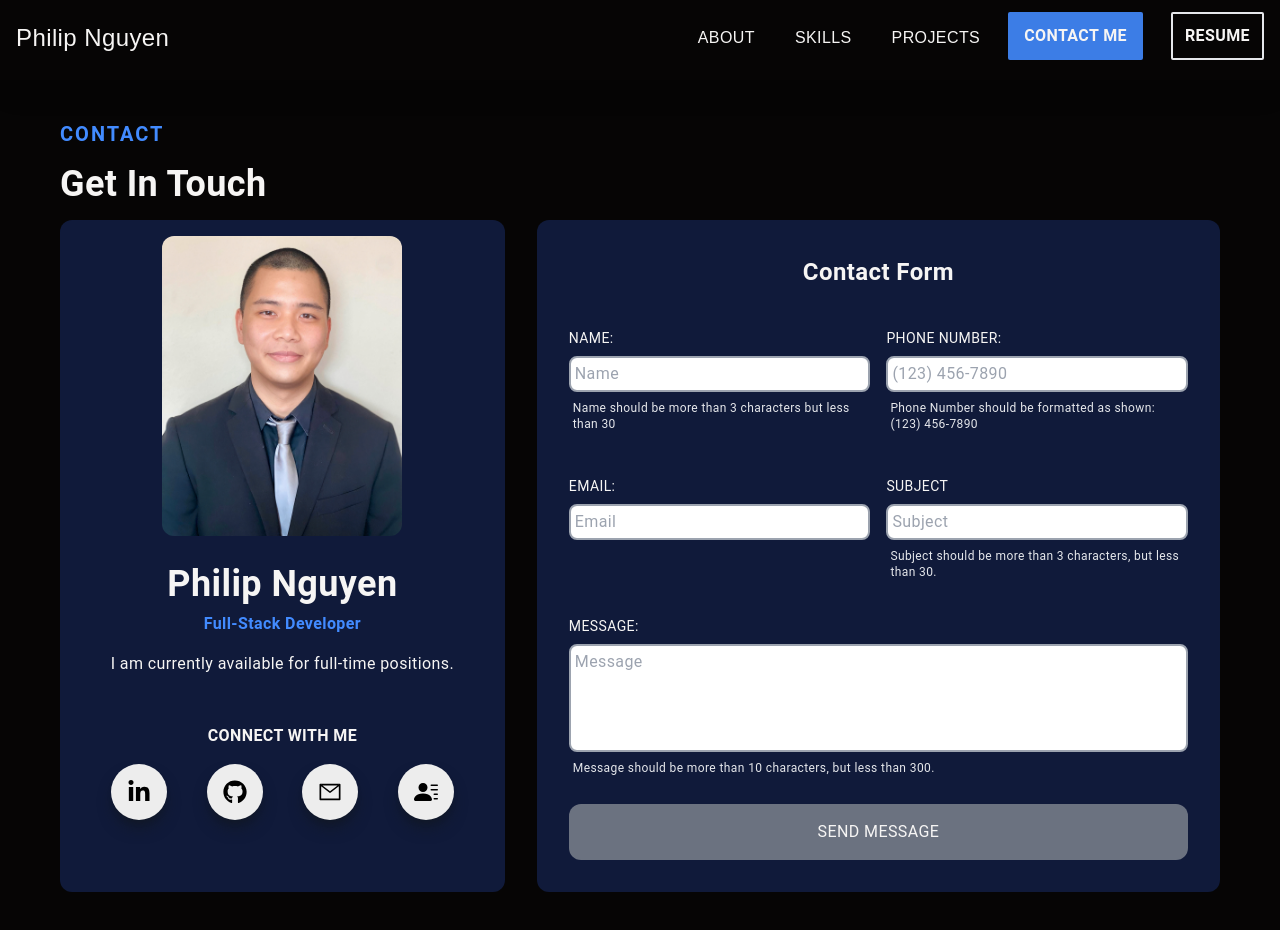
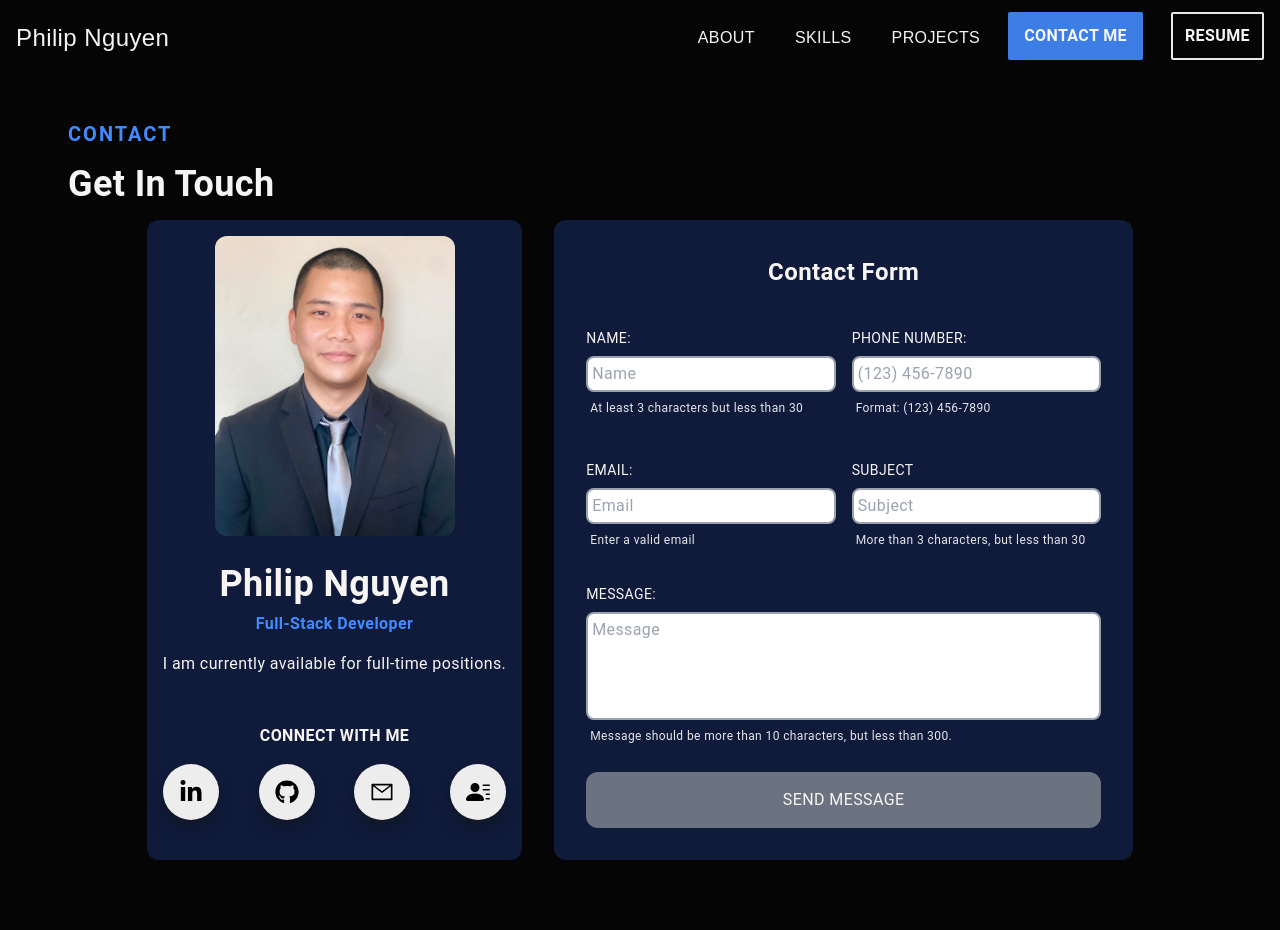
Before and after one commit to pn-code/personal-portfolio-nextjs, a Next.js app: page /contact in a window 1280 px wide. Shown: the top 930 px of the page. After the commit the page ends 860 px from the top, so only its background shows below. Built offline with nearby package versions, Linux system fonts and the light colour scheme.

Commit message:
Removed spacing & made headers even between pages

```diff
--- a/components/About.jsx
+++ b/components/About.jsx
@@ -1,6 +1,6 @@
 const About = () => {
   return (
-    <div id="about" className="w-full h-[calc(100vh-100px)] mt-28">
+    <div id="about" className="w-full h-[calc(100vh-130px)] mt-28">
       <div className="max-w-[1240px] w-full h-full mx-auto flex">
         <div className="w-full flex flex-col gap-4 sm:items-start">
           <header className="w-full flex flex-col justify-between items-center sm:items-start">
--- a/components/Contact.jsx
+++ b/components/Contact.jsx
@@ -61,8 +61,8 @@ const Contact = () => {
   ].every(Boolean);
 
   return (
-    <div id="contact" className="w-full h-full mt-28 mb-10">
-      <div className="max-w-[1240px] mx-auto flex flex-col h-full sm:items-start">
+    <div id="contact" className="w-full h-[calc(100vh-130px)] mt-28 mb-10 px-2">
+      <div className="max-w-[1240px] mx-auto flex flex-col h-full items-center">
         <header className="w-full flex flex-col justify-between items-center sm:items-start">
           <h1 className="text-xl tracking-widest uppercase text-accent font-bold">
             Contact
@@ -174,7 +174,7 @@ const Contact = () => {
                       onChange={(e) => setName(e.target.value)}
                     />
                     <span className="text-xs text-gray-200 pt-2 p-1">
-                      Name should be more than 3 characters but less than 30
+                      At least 3 characters but less than 30
                     </span>
                   </div>
 
@@ -197,7 +197,7 @@ const Contact = () => {
                       onChange={(e) => setPhoneNumber(e.target.value)}
                     />
                     <span className="text-xs text-gray-200 pt-2 p-1">
-                      Phone Number should be formatted as shown: (123) 456-7890
+                      Format: (123) 456-7890
                     </span>
                   </div>
 
@@ -216,6 +216,9 @@ const Contact = () => {
                       value={email}
                       onChange={(e) => setEmail(e.target.value)}
                     />
+                    <span className="text-xs text-gray-200 pt-2 p-1">
+                      Enter a valid email
+                    </span>
                   </div>
 
                   <div className="flex flex-col py-2">
@@ -234,8 +237,7 @@ const Contact = () => {
                       onChange={(e) => setSubject(e.target.value)}
                     />
                     <span className="text-xs text-gray-200 pt-2 p-1">
-                      Subject should be more than 3 characters, but less than
-                      30.
+                      More than 3 characters, but less than 30
                     </span>
                   </div>
                 </div>
--- a/components/Projects.jsx
+++ b/components/Projects.jsx
@@ -35,7 +35,7 @@ const allProjects = [
 
 const Projects = () => {
   return (
-    <div id="projects" className="w-full h-full mt-28 mb-10">
+    <div id="projects" className="w-full h-full mt-28 mb-10 px-2">
       <div className="max-w-[1240px] mx-auto flex flex-col h-full sm:items-start">
         <header className="w-full flex flex-col justify-between items-center sm:items-start">
           <h1 className="text-xl tracking-widest uppercase text-accent font-bold">
--- a/components/Skills.jsx
+++ b/components/Skills.jsx
@@ -25,12 +25,12 @@ const Skills = () => {
     "Postman",
     "Prisma",
     "Vercel",
-    "PlanetScale",
+    "PlanetScale"
   ];
-  const otherSkills = ["RESTful API", "TRPC", "GraphQL", "MVC Architecture"];
+  const otherSkills = ["RESTful API", "TRPC", "GraphQL", "MVC Architecture", "Zod"];
 
   return (
-    <div id="skills" className="w-full h-[calc(100vh-100px)] mt-28">
+    <div id="skills" className="w-full h-[calc(100vh-130px)] mt-28">
       <div className="max-w-[1240px] mx-auto flex flex-col h-full sm:items-start">
         <header className="w-full flex flex-col justify-between items-center sm:items-start">
           <h1 className="text-xl tracking-widest uppercase text-accent font-bold">
```
